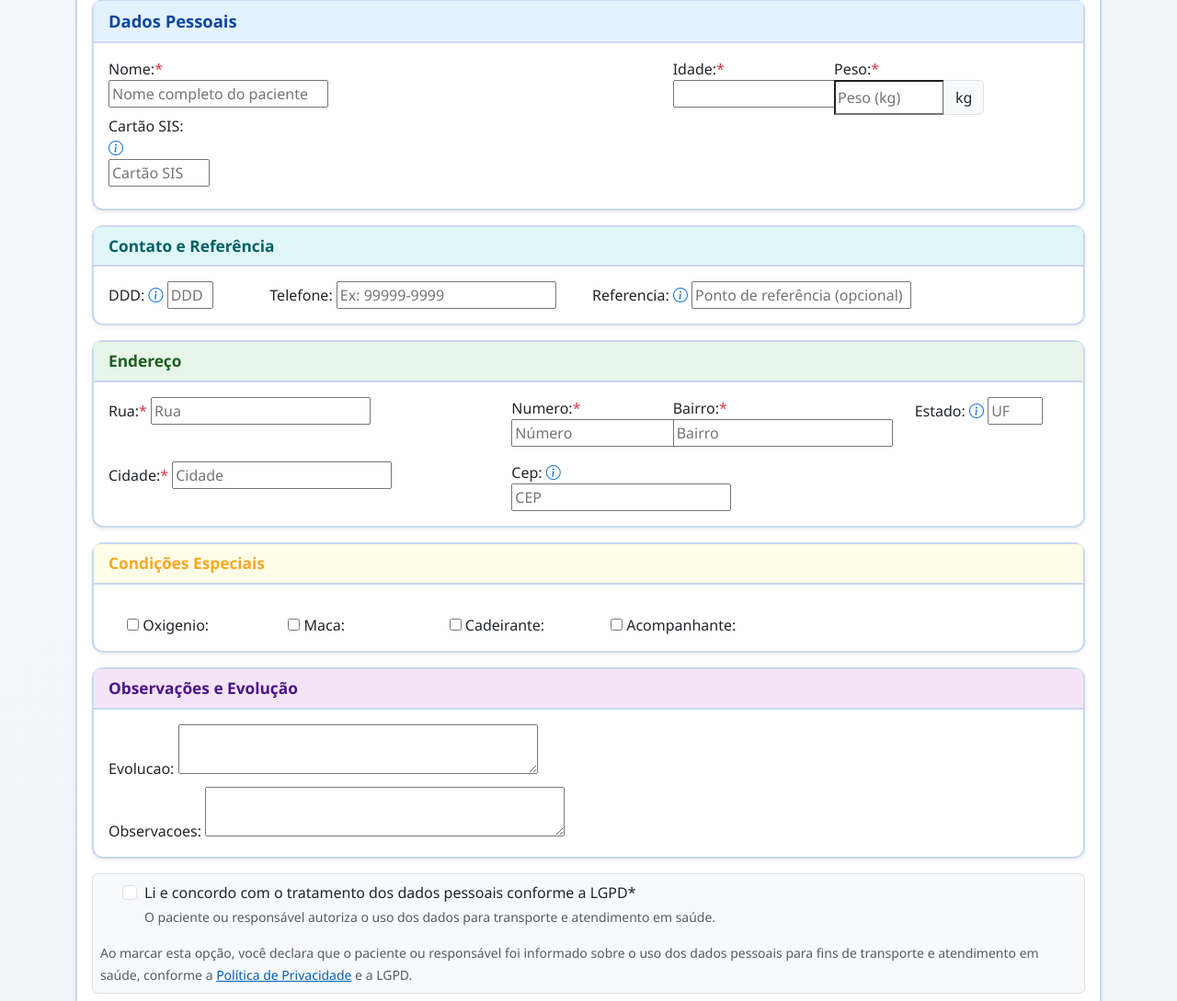
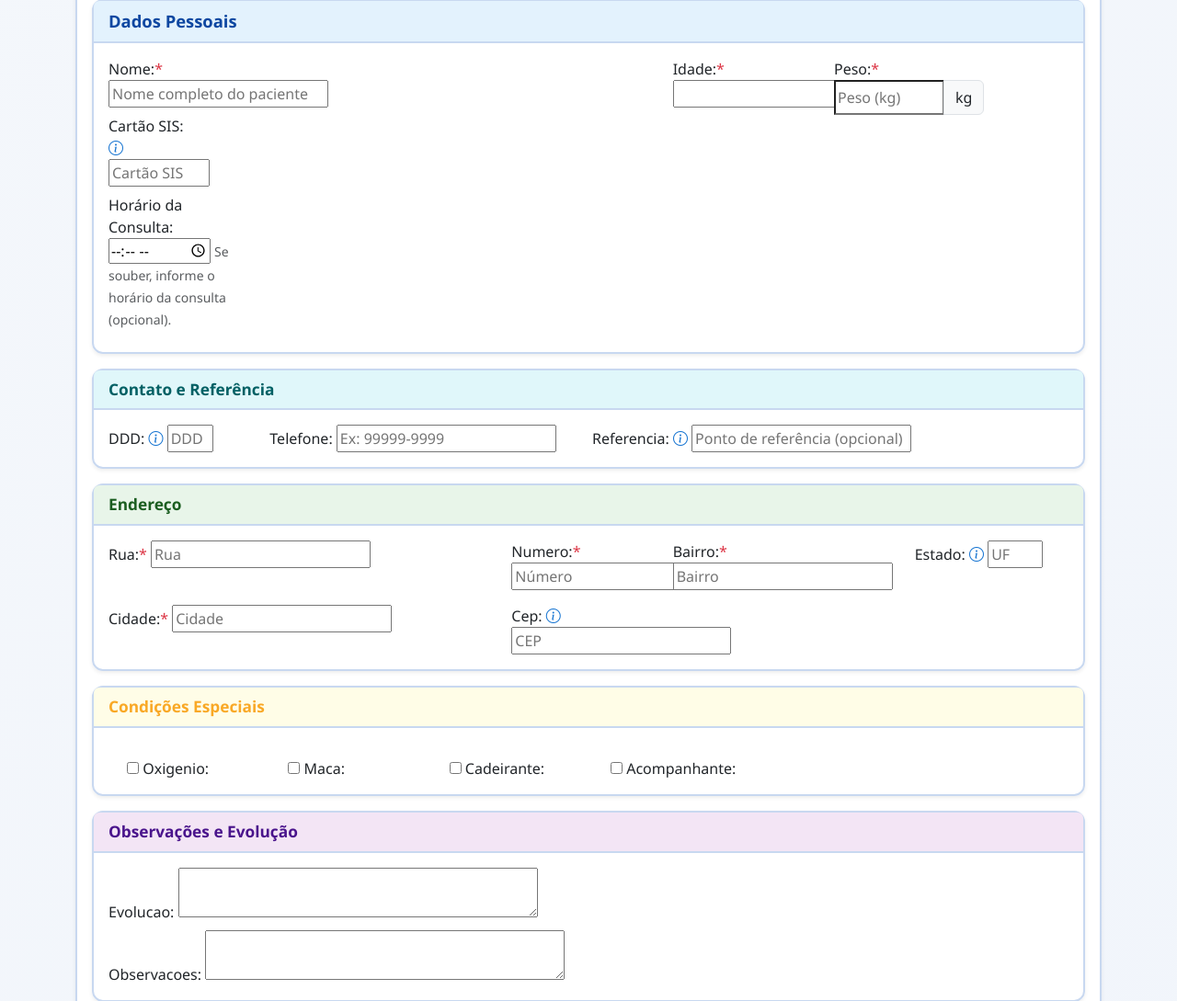
Before and after one commit to Ademar1967/gestao-mobilidade-saude-oficial, a Django app: page /pacientes/cadastrar/ in a window 1280 px wide. Shown: the part 351-1440 px from the top of the page at 92% size. Run offline with Django 5.2, Linux system fonts and the light colour scheme; the visitor is signed in with stand-in values (Sample User, id 1); data that the repository does not hold is empty; some libraries are stand-ins or nearby versions.

Commit message:
feat: campo opcional de horário da consulta no cadastro de paciente

```diff
--- a/polls/forms.py
+++ b/polls/forms.py
@@ -195,6 +195,12 @@ class EnfermagemForm(forms.ModelForm):
         }
 
 class PacienteForm(forms.ModelForm):
+    horario_consulta = forms.TimeField(
+        label='Horário da Consulta',
+        required=False,
+        widget=forms.TimeInput(attrs={'placeholder': 'Ex: 14:30', 'type': 'time', 'aria-label': 'Horário da consulta (opcional)'}),
+        help_text='Se souber, informe o horário da consulta (opcional).'
+    )
     consentimento_lgpd = forms.BooleanField(
         label='Li e concordo com o tratamento dos dados pessoais conforme a LGPD',
         required=True,
@@ -204,6 +210,10 @@ class PacienteForm(forms.ModelForm):
     cartao_sis = forms.CharField(label='Cartão SIS', max_length=10, required=False, widget=forms.TextInput(attrs={'placeholder': 'Cartão SIS', 'style': 'max-width:110px;'}))
     def __init__(self, *args, **kwargs):
         super().__init__(*args, **kwargs)
+        if 'horario_consulta' in self.fields:
+            self.fields['horario_consulta'].widget.attrs['placeholder'] = 'Ex: 14:30'
+            self.fields['horario_consulta'].widget.attrs['aria-label'] = 'Horário da consulta (opcional)'
+            self.fields['horario_consulta'].widget.attrs['tabindex'] = 4
         if 'latitude' in self.fields:
             self.fields['latitude'].required = False
         if 'longitude' in self.fields:
--- a/polls/models.py
+++ b/polls/models.py
@@ -48,6 +48,9 @@ class Paciente(models.Model):
         default=False,
         help_text="Paciente ou responsável consentiu com o tratamento de dados pessoais (LGPD)?"
     )
+
+    # Novo campo opcional para horário da consulta
+    horario_consulta = models.TimeField(null=True, blank=True, help_text="Horário da consulta do paciente (opcional)")
 
     def __str__(self):
         return self.nome
--- a/polls/templates/transporte_pacientes/cadastrar_paciente.html
+++ b/polls/templates/transporte_pacientes/cadastrar_paciente.html
@@ -328,6 +328,13 @@
                 {{ form.cartao_sis }}
                 {% if form.cartao_sis.errors %}
                   <div class="text-danger small">{{ form.cartao_sis.errors }}</div>
+                {% endif %}
+              </div>
+              <div class="col-md-3 mb-2">
+                {{ form.horario_consulta.label_tag }} {{ form.horario_consulta }}
+                <small class="form-text text-muted">{{ form.horario_consulta.help_text }}</small>
+                {% if form.horario_consulta.errors %}
+                  <div class="text-danger small">{{ form.horario_consulta.errors }}</div>
                 {% endif %}
               </div>
             </div>
```
Also changed, not shown: polls/migrations/0005_paciente_horario_consulta.py (added).
